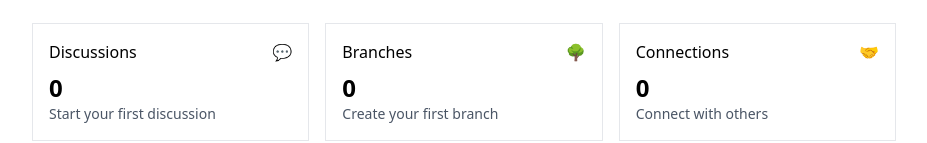
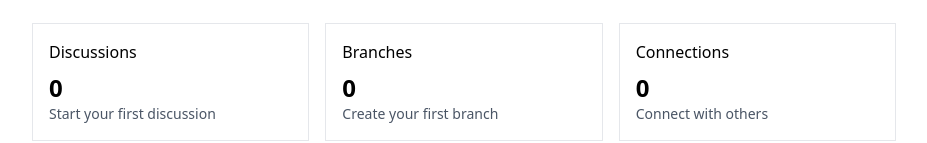
Before and after one commit to cristonj/Branchera, a Next.js app in the folder branchera/: page /dashboard in a window 1280 px wide. Shown: the part 272-415 px from the top of the page, without its empty margins (176-1103 px from the left). Built offline with nearby package versions, Linux system fonts and the light colour scheme; no server answers; sample sign-in values are in the browser's storage.

Commit message:
Remove emojis

```diff
--- a/branchera/app/dashboard/page.js
+++ b/branchera/app/dashboard/page.js
@@ -78,7 +78,6 @@ export default function DashboardPage() {
             <div className="p-4 border border-gray-200">
               <div className="flex items-center justify-between mb-2">
                 <h4 className="font-medium">Discussions</h4>
-                <span>💬</span>
               </div>
               <p className="text-2xl font-bold">0</p>
               <p className="text-sm text-gray-600">Start your first discussion</p>
@@ -87,7 +86,6 @@ export default function DashboardPage() {
             <div className="p-4 border border-gray-200">
               <div className="flex items-center justify-between mb-2">
                 <h4 className="font-medium">Branches</h4>
-                <span>🌳</span>
               </div>
               <p className="text-2xl font-bold">0</p>
               <p className="text-sm text-gray-600">Create your first branch</p>
@@ -96,7 +94,6 @@ export default function DashboardPage() {
             <div className="p-4 border border-gray-200">
               <div className="flex items-center justify-between mb-2">
                 <h4 className="font-medium">Connections</h4>
-                <span>🤝</span>
               </div>
               <p className="text-2xl font-bold">0</p>
               <p className="text-sm text-gray-600">Connect with others</p>
```
